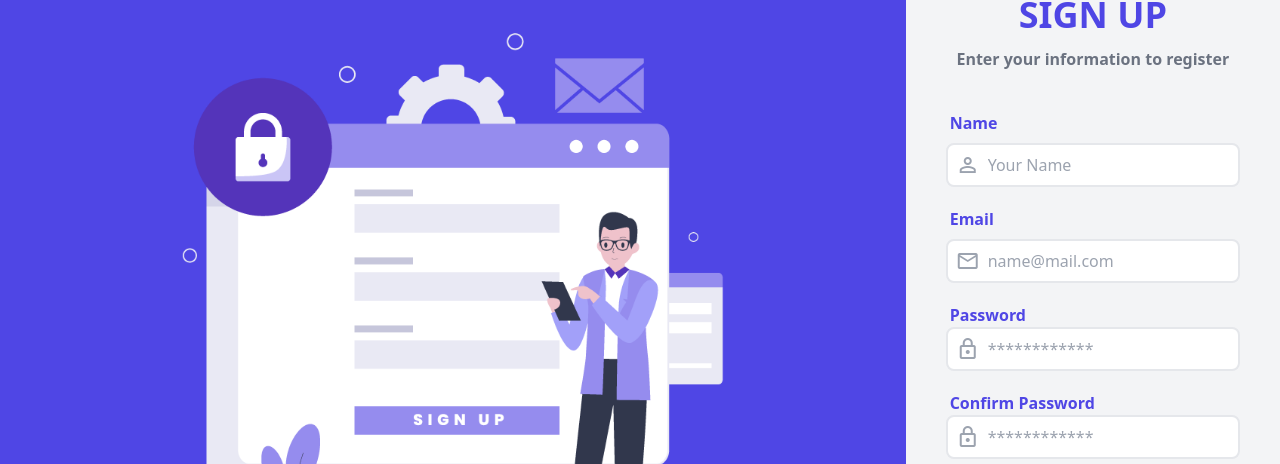
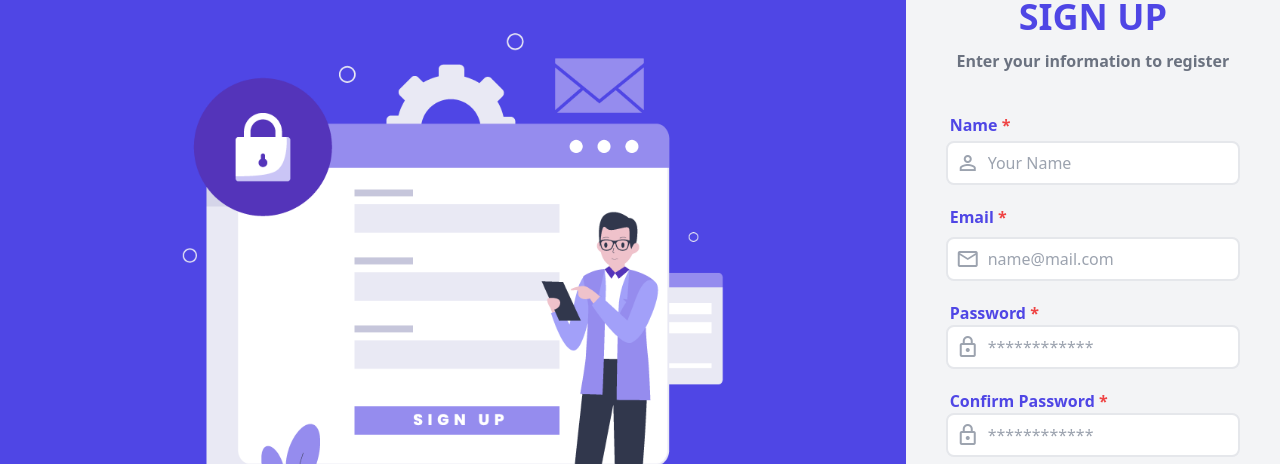
Before and after one commit to codiologist/ostad-vue-mastering, a Vue app in the folder auth-project/: page /signup in a window 1280 px wide. Shown: the part 91-555 px from the top of the page. Built offline with nearby package versions, Linux system fonts and the light colour scheme; no server answers.

Commit message:
Server side error fixed.

```diff
--- a/auth-project/src/views/LoginView.vue
+++ b/auth-project/src/views/LoginView.vue
@@ -68,8 +68,8 @@ const isStrongPassword = computed(() => {
                             <div>
                                 <div class="flex -mx-3 ">
                                     <div class="w-full px-3 mb-5">
-                                        <label for="" class="text-base font-semibold px-1 text-indigo-600">Email</label>
-                                        <div class="flex mt-2">
+                                        <label for="" class="text-base font-semibold px-1 text-indigo-600">Email <sup class="text-red-500 -top-0 text-base">*</sup></label>
+                                        <div class="flex mt-1">
                                             <div
                                                 class="w-10 z-10 pl-1 text-center pointer-events-none flex items-center justify-center">
                                                 <i class="mdi mdi-email-outline text-gray-400 text-2xl"></i>
@@ -79,18 +79,18 @@ const isStrongPassword = computed(() => {
                                                 placeholder="name@mail.com">
                                         </div>
                                         <p v-if="startValidation && email == '' && !isValidEmail"
-                                            class="mt-1 ml-1 text-red-500 text-sm font-semibold">Type valid email</p>
+                                            class="mt-1 ml-1 text-red-500 text-sm font-semibold">Email is required.</p>
                                         <p v-else-if="startValidation && email != '' && !isValidEmail"
                                             class="mt-1 ml-1 text-red-500 text-sm font-semibold">
-                                            Email should in valid format.
+                                            Email should be in a valid format.
                                         </p>
                                     </div>
                                 </div>
 
                                 <div class="flex -mx-3">
                                     <div class="w-full px-3" :class="errorMessage !== null ? 'mb-8' : 'mb-12'">
-                                        <label for="" class="text-base font-semibold px-1 text-indigo-600">Password</label>
-                                        <div class="flex">
+                                        <label for="" class="text-base font-semibold px-1 text-indigo-600">Password <sup class="text-red-500 -top-0 text-base">*</sup></label>
+                                        <div class="flex mt-1">
                                             <div
                                                 class="w-10 z-10 pl-1 text-center pointer-events-none flex items-center justify-center">
                                                 <i class="mdi mdi-lock-outline text-gray-400 text-2xl"></i>
@@ -101,7 +101,7 @@ const isStrongPassword = computed(() => {
 
                                         </div>
                                         <p v-if="startValidation && password == '' && !isValidEmail"
-                                            class="mt-1 ml-1 text-red-500 text-sm font-semibold">Type Password</p>
+                                            class="mt-1 ml-1 text-red-500 text-sm font-semibold">Password is required.</p>
 
                                         <div class="flex items-center mt-3">
                                             <i class="mdi mdi-information-outline text-indigo-400 text-2xl"></i>
--- a/auth-project/src/views/SignUpView.vue
+++ b/auth-project/src/views/SignUpView.vue
@@ -101,8 +101,8 @@ const isPasswordConfirmed = computed(() => {
               <div>
                 <div class="flex -mx-3 ">
                   <div class="w-full px-3 mb-5">
-                    <label for="" class="text-base font-semibold px-1 text-indigo-600">Name</label>
-                    <div class="flex mt-2">
+                    <label for="" class="text-base font-semibold px-1 text-indigo-600">Name <sup class="text-red-500 -top-0 text-base">*</sup></label>
+                    <div class="flex mt-1">
                       <div class="w-10 z-10 pl-1 text-center pointer-events-none flex items-center justify-center">
                         <i class="mdi mdi-account-outline text-gray-400 text-2xl"></i>
                       </div>
@@ -116,7 +116,7 @@ const isPasswordConfirmed = computed(() => {
                 </div>
                 <div class="flex -mx-3 ">
                   <div class="w-full px-3 mb-5">
-                    <label for="" class="text-base font-semibold px-1 text-indigo-600">Email</label>
+                    <label for="" class="text-base font-semibold px-1 text-indigo-600">Email <sup class="text-red-500 -top-0 text-base">*</sup></label>
                     <div class="flex mt-2">
                       <div class="w-10 z-10 pl-1 text-center pointer-events-none flex items-center justify-center">
                         <i class="mdi mdi-email-outline text-gray-400 text-2xl"></i>
@@ -135,7 +135,7 @@ const isPasswordConfirmed = computed(() => {
                 </div>
                 <div class="flex -mx-3">
                   <div class="w-full px-3 mb-5">
-                    <label for="" class="text-base font-semibold px-1 text-indigo-600">Password</label>
+                    <label for="" class="text-base font-semibold px-1 text-indigo-600">Password <sup class="text-red-500 -top-0 text-base">*</sup></label>
                     <div class="flex">
                       <div class="w-10 z-10 pl-1 text-center pointer-events-none flex items-center justify-center">
                         <i class="mdi mdi-lock-outline text-gray-400 text-2xl"></i>
@@ -154,7 +154,7 @@ const isPasswordConfirmed = computed(() => {
                 </div>
                 <div class="flex -mx-3">
                   <div class="w-full px-3 mb-12">
-                    <label for="" class="text-base font-semibold px-1 text-indigo-600">Confirm Password</label>
+                    <label for="" class="text-base font-semibold px-1 text-indigo-600">Confirm Password <sup class="text-red-500 -top-0 text-base">*</sup></label>
                     <div class="flex">
                       <div class="w-10 z-10 pl-1 text-center pointer-events-none flex items-center justify-center">
                         <i class="mdi mdi-lock-outline text-gray-400 text-2xl"></i>
```
